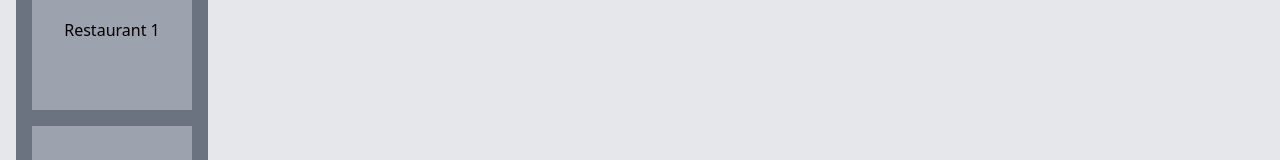
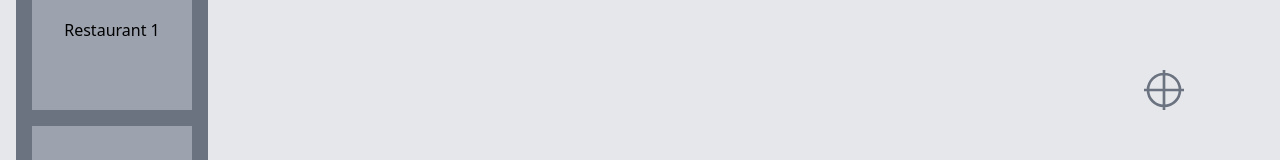
Before and after one commit to yujhenchen/nearby-places-react-leaflet-overpass-api, a React (Vite) app: page / in a window 1280 px wide. Shown: the part 594-754 px from the top of the page. Built offline with nearby package versions, Linux system fonts and the light colour scheme.

Commit message:
add location button

```diff
--- /dev/null
+++ b/src/CurrentLocationButton.tsx
@@ -0,0 +1,22 @@
+import React from "react";
+
+export default function CurrentLocationButton() {
+  return (
+    <button className="w-full h-full flex items-center place-content-center">
+      <svg
+        // width="512"
+        // height="512"
+        className="w-full aspect-square"
+        viewBox="0 0 15 15"
+        xmlns="http://www.w3.org/2000/svg"
+      >
+        <path
+          fill="none"
+          stroke="#6b7280"
+          stroke-linecap="square"
+          d="M7.5.5v14m7-7.005H.5m13 0a6.006 6.006 0 0 1-6 6.005c-3.313 0-6-2.694-6-6.005a5.999 5.999 0 0 1 6-5.996a6 6 0 0 1 6 5.996Z"
+        />
+      </svg>
+    </button>
+  );
+}
--- a/src/MapLayout.tsx
+++ b/src/MapLayout.tsx
@@ -1,5 +1,12 @@
 import React from "react";
+import CurrentLocationButton from "./CurrentLocationButton";
 
 export default function MapLayout() {
-  return <div className="w-full h-screen bg-gray-200">map</div>;
+  return (
+    <div className="w-screen h-screen bg-gray-200">
+      <div className="fixed w-10 aspect-square flex items-center place-content-center bottom-64 right-8 lg:bottom-24 lg:right-24">
+        <CurrentLocationButton />
+      </div>
+    </div>
+  );
 }
```
